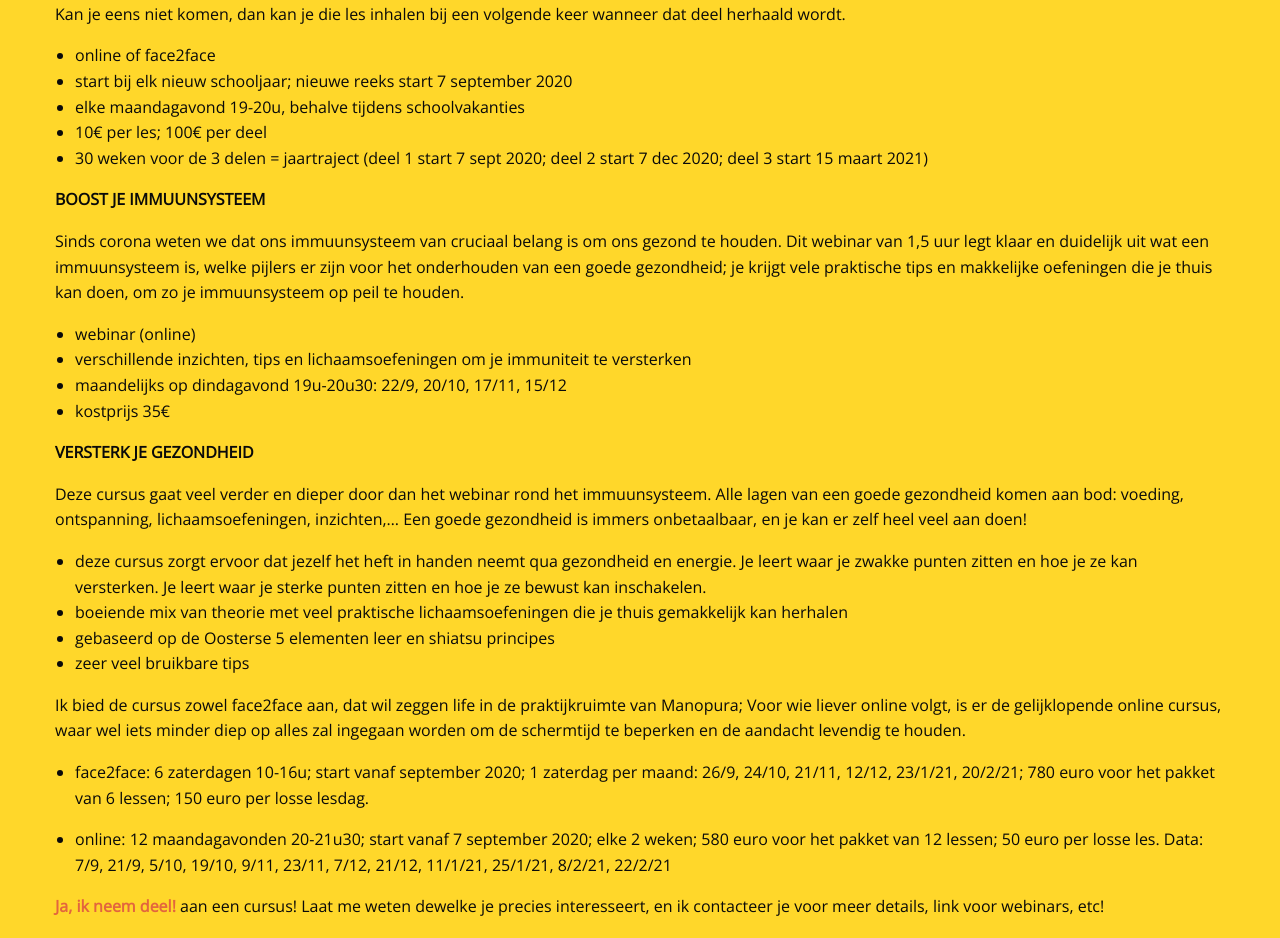
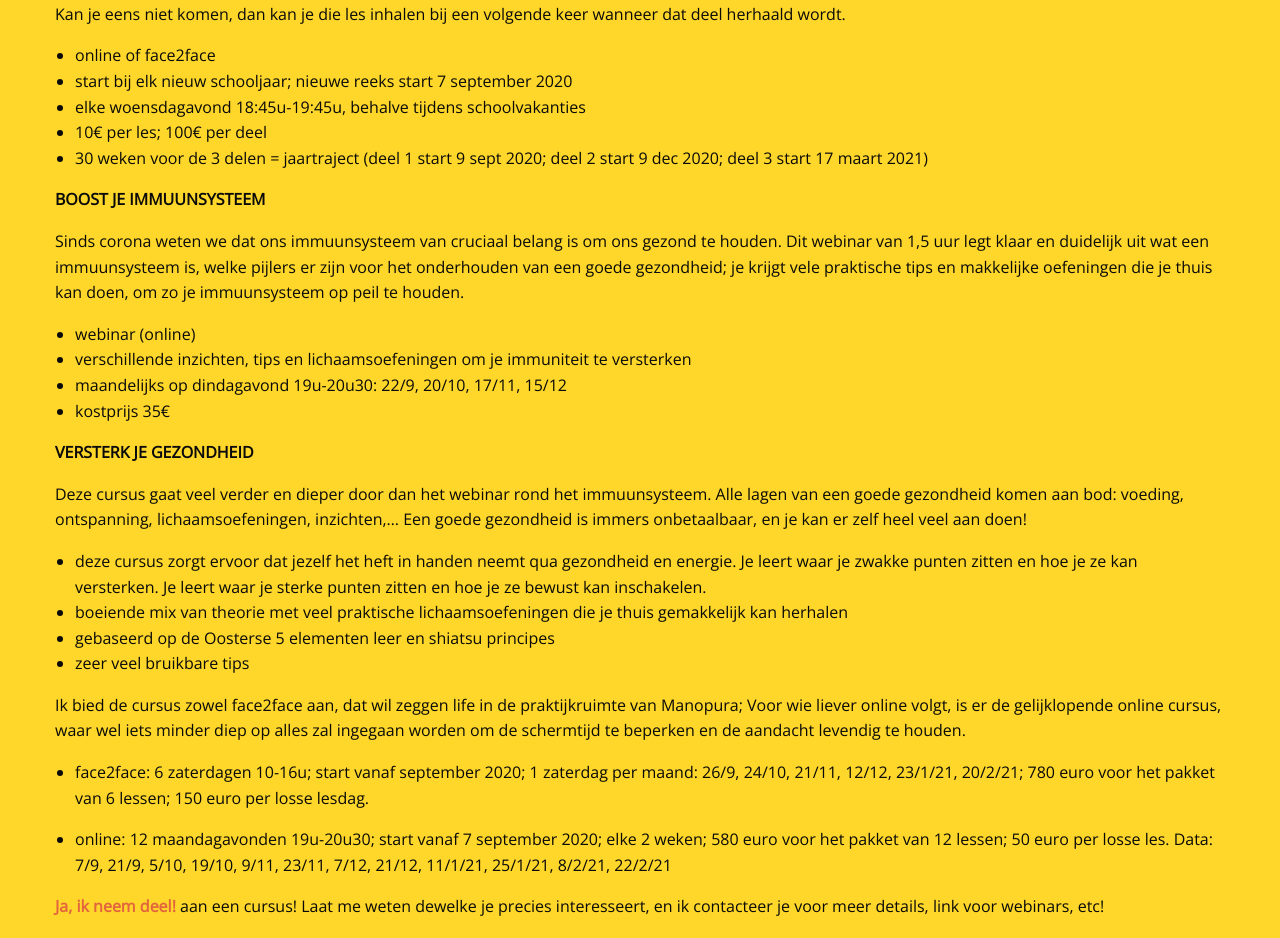
Before and after one commit to manopura/manopura.github.io, a Jekyll site: the page built from cursussen.md, in a window 1280 px wide. Shown: the part 942-1880 px from the top of the page. Built offline with Jekyll 4.4.1, drawn with Linux system fonts in a browser that asks for light colours; nearby versions of some CDN libraries; our own code applies the rules of GitHub Pages for plain Markdown files.

Commit message:
Update cursussen.md

```diff
--- a/cursussen.md
+++ b/cursussen.md
@@ -36,9 +36,9 @@
 
 - online of face2face
 - start bij elk nieuw schooljaar; nieuwe reeks start 7 september 2020
-- elke maandagavond 19-20u, behalve tijdens schoolvakanties
+- elke woensdagavond 18:45u-19:45u, behalve tijdens schoolvakanties
 - 10€ per les; 100€ per deel
-- 30 weken voor de 3 delen = jaartraject (deel 1 start 7 sept 2020; deel 2 start 7 dec 2020; deel 3 start 15 maart 2021)
+- 30 weken voor de 3 delen = jaartraject (deel 1 start 9 sept 2020; deel 2 start 9 dec 2020; deel 3 start 17 maart 2021)
 
 
 **BOOST JE IMMUUNSYSTEEM**
@@ -65,7 +65,7 @@
 
 - face2face: 6 zaterdagen 10-16u; start vanaf september 2020; 1 zaterdag per maand: 26/9, 24/10, 21/11, 12/12, 23/1/21, 20/2/21; 780 euro voor het pakket van 6 lessen; 150 euro per losse lesdag.
 
-- online: 12 maandagavonden 20-21u30; start vanaf 7 september 2020; elke 2 weken; 580 euro voor het pakket van 12 lessen; 50 euro per losse les. Data: 7/9, 21/9, 5/10, 19/10, 9/11, 23/11, 7/12, 21/12, 11/1/21, 25/1/21, 8/2/21, 22/2/21
+- online: 12 maandagavonden 19u-20u30; start vanaf 7 september 2020; elke 2 weken; 580 euro voor het pakket van 12 lessen; 50 euro per losse les. Data: 7/9, 21/9, 5/10, 19/10, 9/11, 23/11, 7/12, 21/12, 11/1/21, 25/1/21, 8/2/21, 22/2/21
 
 
 
```
